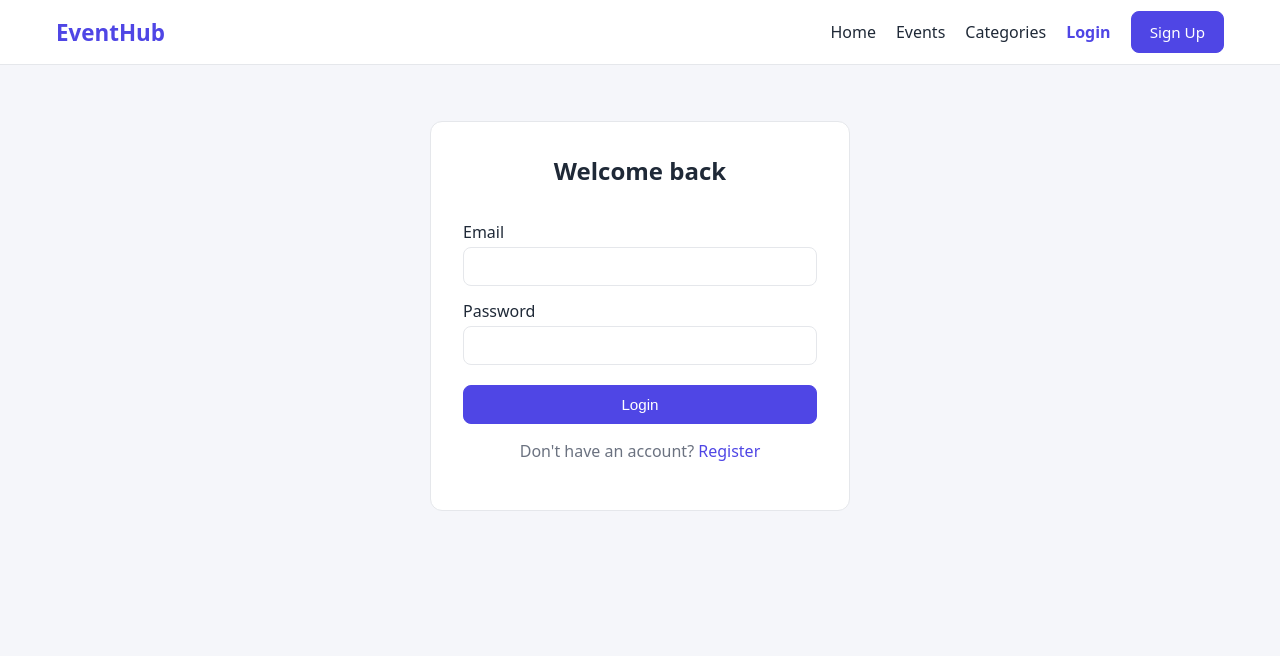
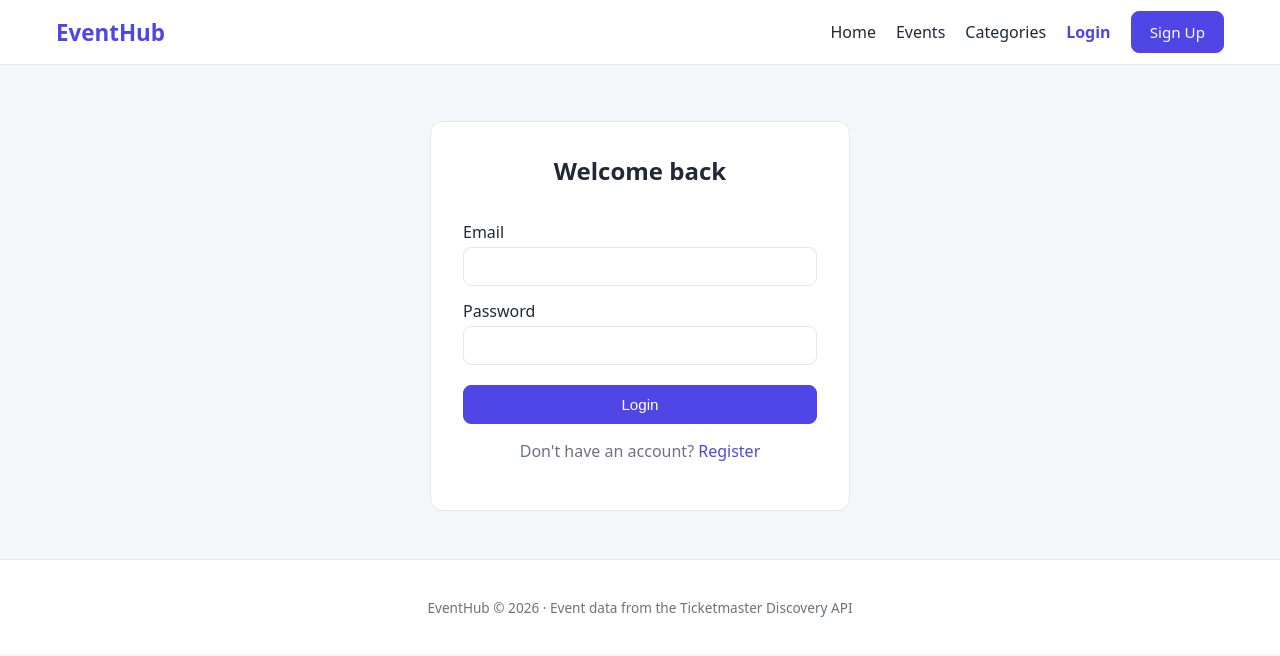
Before and after one commit to Umairmaqsood00/Web_A2, a React (Vite) app: page /login in a window 1280 px wide. Shown: the top 656 px of the page. Built offline with nearby package versions, Linux system fonts and the light colour scheme; no server answers.

Commit message:
Add protected routes, 404 page and footer

```diff
--- a/src/App.jsx
+++ b/src/App.jsx
@@ -1,11 +1,15 @@
 import { Routes, Route } from 'react-router-dom'
 import Navbar from './components/Navbar'
-import Login from './pages/Login'
-import Register from './pages/Register'
+import Footer from './components/Footer'
+import ProtectedRoute from './components/ProtectedRoute'
 import Home from './pages/Home'
 import Categories from './pages/Categories'
 import Events from './pages/Events'
 import EventDetails from './pages/EventDetails'
+import Login from './pages/Login'
+import Register from './pages/Register'
+import MyEvents from './pages/MyEvents'
+import NotFound from './pages/NotFound'
 
 function App() {
   return (
@@ -19,8 +23,18 @@ function App() {
           <Route path="/events/:id" element={<EventDetails />} />
           <Route path="/login" element={<Login />} />
           <Route path="/register" element={<Register />} />
+          <Route
+            path="/my-events"
+            element={
+              <ProtectedRoute>
+                <MyEvents />
+              </ProtectedRoute>
+            }
+          />
+          <Route path="*" element={<NotFound />} />
         </Routes>
       </main>
+      <Footer />
     </>
   )
 }
--- /dev/null
+++ b/src/components/Footer.jsx
@@ -0,0 +1,9 @@
+function Footer() {
+  return (
+    <footer className="footer">
+      <p>EventHub © {new Date().getFullYear()} · Event data from the Ticketmaster Discovery API</p>
+    </footer>
+  )
+}
+
+export default Footer
--- /dev/null
+++ b/src/components/ProtectedRoute.jsx
@@ -0,0 +1,15 @@
+import { Navigate, useLocation } from 'react-router-dom'
+import { useSelector } from 'react-redux'
+
+function ProtectedRoute({ children }) {
+  const user = useSelector((state) => state.auth.currentUser)
+  const location = useLocation()
+
+  if (!user) {
+    return <Navigate to="/login" state={{ from: location.pathname }} replace />
+  }
+
+  return children
+}
+
+export default ProtectedRoute
--- a/src/index.css
+++ b/src/index.css
@@ -589,6 +589,15 @@ select:focus {
   margin-top: 32px;
 }
 
+.footer {
+  text-align: center;
+  padding: 24px 16px;
+  border-top: 1px solid var(--border);
+  color: var(--muted);
+  font-size: 0.85rem;
+  background: var(--card);
+}
+
 @media (max-width: 768px) {
   .menu-btn {
     display: block;
--- /dev/null
+++ b/src/pages/NotFound.jsx
@@ -0,0 +1,13 @@
+import { Link } from 'react-router-dom'
+
+function NotFound() {
+  return (
+    <div className="empty">
+      <h1>404</h1>
+      <p>The page you are looking for does not exist.</p>
+      <Link to="/" className="btn">Go Home</Link>
+    </div>
+  )
+}
+
+export default NotFound
```
